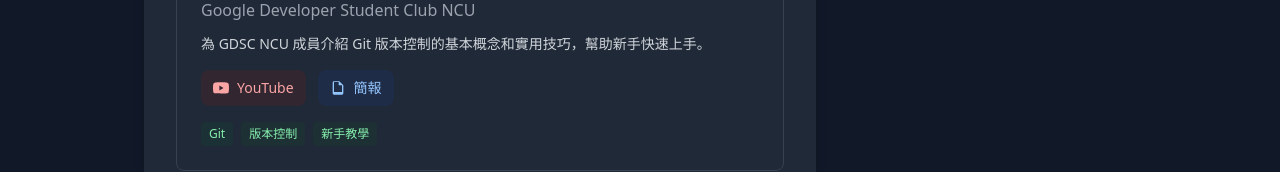
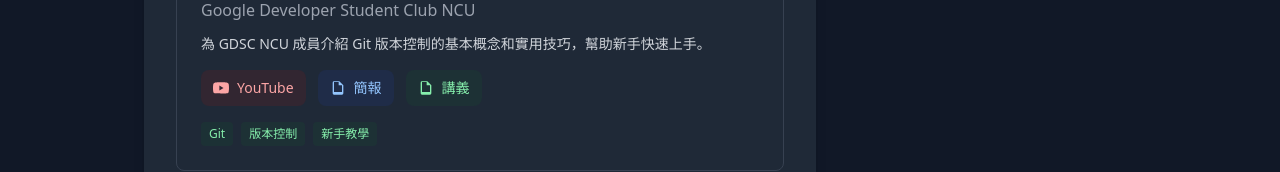
Before and after one commit to 120061203/xsong, a Next.js app: page /about in a window 1280 px wide. Shown: the part 7756-7928 px from the top of the page. Built offline with nearby package versions, Linux system fonts and the light colour scheme.

Commit message:
為Git程式碼時光機演講添加講義連結，保留簡報連結

```diff
--- a/app/about/page.tsx
+++ b/app/about/page.tsx
@@ -954,6 +954,17 @@
                     </svg>
                     簡報
                   </a>
+                  <a
+                    href="https://drive.google.com/file/d/1C_iAOjCKQI_LlSXQ-9DcMgMkGWG_Zooc/view"
+                    target="_blank"
+                    rel="noopener noreferrer"
+                    className="inline-flex items-center px-3 py-2 text-sm bg-green-100 dark:bg-green-900/20 text-green-800 dark:text-green-300 rounded-lg hover:bg-green-200 dark:hover:bg-green-900/30 transition-colors"
+                  >
+                    <svg className="w-4 h-4 mr-2" fill="currentColor" viewBox="0 0 24 24">
+                      <path d="M14 2H6a2 2 0 0 0-2 2v16a2 2 0 0 0 2 2h12a2 2 0 0 0 2-2V8l-6-6zm-1 1v5h5v10H6V3h7z"/>
+                    </svg>
+                    講義
+                  </a>
                 </div>
 
                 <div className="flex flex-wrap gap-2">
```
